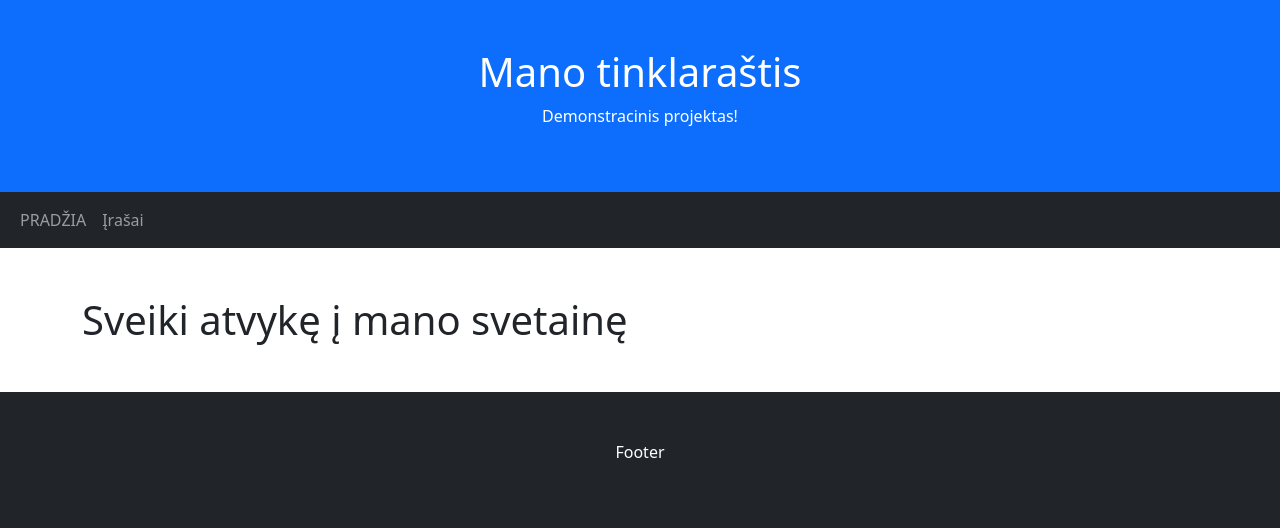
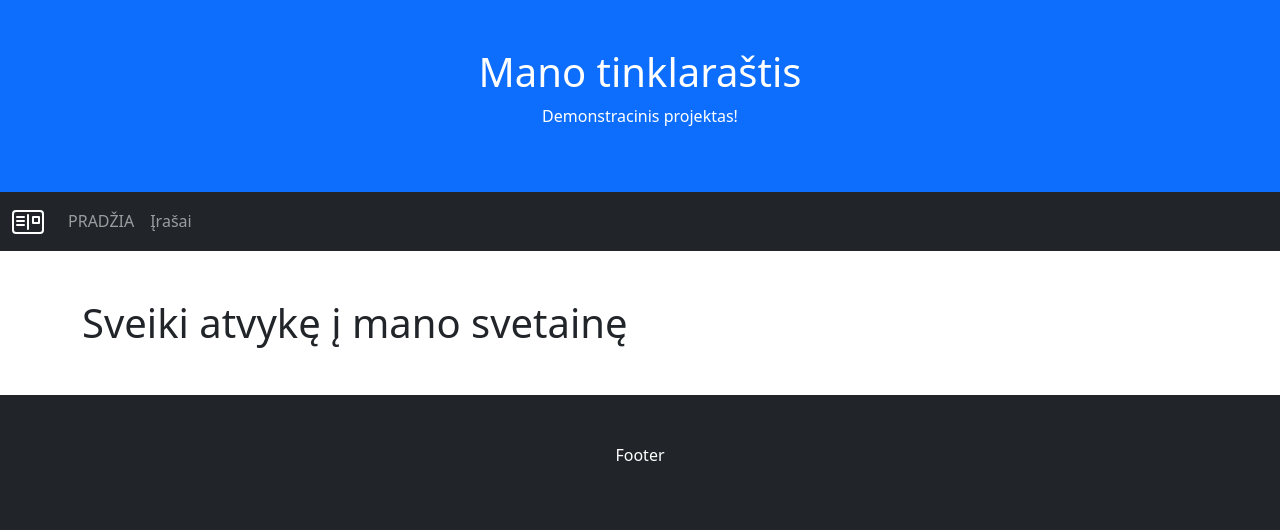
Before and after one commit to DonatasNoreika/20250714, a Flask app: page / in a window 1280 px wide. Shown: the top 530 px of the page. Run offline with Flask 3, Linux system fonts and the light colour scheme.

Commit message:
Patobulintas meniu

```diff
--- a/templates/base.html
+++ b/templates/base.html
@@ -16,14 +16,24 @@
 
 <nav class="navbar navbar-expand-sm bg-dark navbar-dark">
   <div class="container-fluid">
-    <ul class="navbar-nav">
+    <a class="navbar-brand" href="#">
+      <svg xmlns="http://www.w3.org/2000/svg" width="32" height="32" fill="currentColor" class="bi bi-postcard" viewBox="0 0 16 16">
+        <path fill-rule="evenodd" d="M2 2a2 2 0 0 0-2 2v8a2 2 0 0 0 2 2h12a2 2 0 0 0 2-2V4a2 2 0 0 0-2-2zM1 4a1 1 0 0 1 1-1h12a1 1 0 0 1 1 1v8a1 1 0 0 1-1 1H2a1 1 0 0 1-1-1zm7.5.5a.5.5 0 0 0-1 0v7a.5.5 0 0 0 1 0zM2 5.5a.5.5 0 0 1 .5-.5H6a.5.5 0 0 1 0 1H2.5a.5.5 0 0 1-.5-.5m0 2a.5.5 0 0 1 .5-.5H6a.5.5 0 0 1 0 1H2.5a.5.5 0 0 1-.5-.5m0 2a.5.5 0 0 1 .5-.5H6a.5.5 0 0 1 0 1H2.5a.5.5 0 0 1-.5-.5M10.5 5a.5.5 0 0 0-.5.5v3a.5.5 0 0 0 .5.5h3a.5.5 0 0 0 .5-.5v-3a.5.5 0 0 0-.5-.5zM13 8h-2V6h2z"/>
+      </svg>
+    </a>
+    <button class="navbar-toggler" type="button" data-bs-toggle="collapse" data-bs-target="#collapsibleNavbar">
+      <span class="navbar-toggler-icon"></span>
+    </button>
+    <div class="collapse navbar-collapse" id="collapsibleNavbar">
+      <ul class="navbar-nav">
       <li class="nav-item">
         <a class="nav-link" href="/">PRADŽIA</a>
       </li>
       <li class="nav-item">
         <a class="nav-link" href="/posts">Įrašai</a>
       </li>
-    </ul>
+      </ul>
+    </div>
   </div>
 </nav>
 
```
